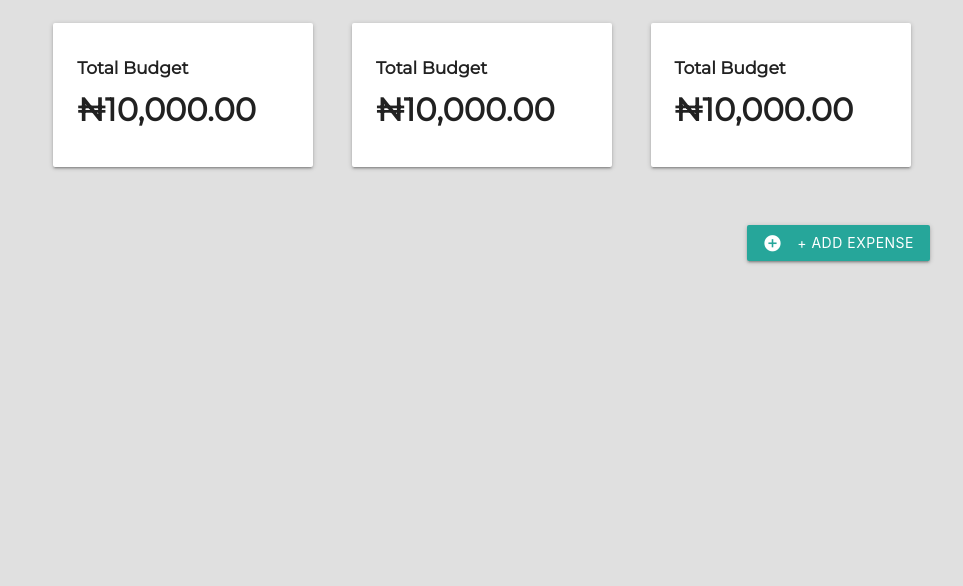
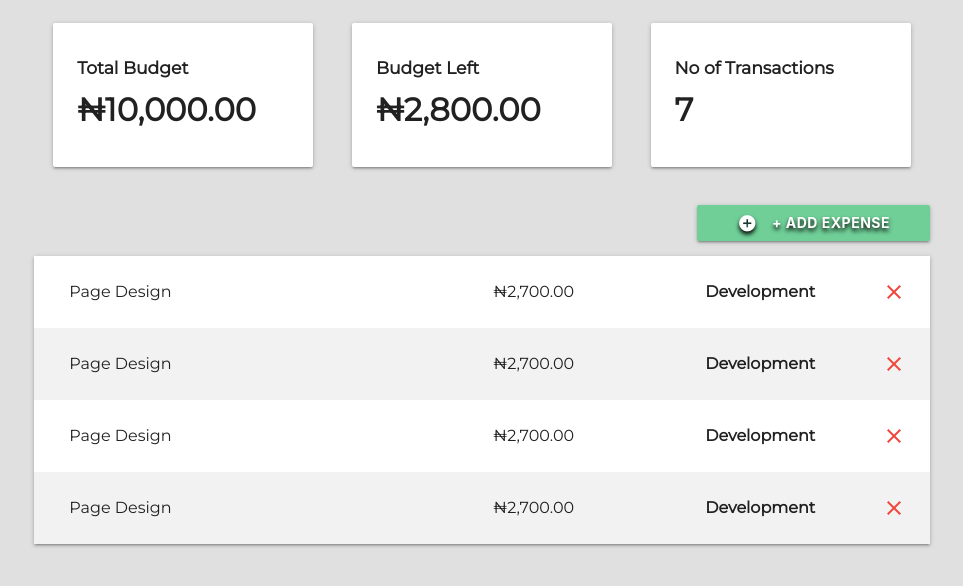
Before and after one commit to TeamCrescent/BudgetApp, a Django app: page /1 in a window 1280 px wide. Shown: the top 586 px of the page, without its empty margins (158-1121 px from the left). Run offline with Django 3.2, Linux system fonts and the light colour scheme.

Commit message:
templates complete

```diff
--- a/budgetProject/budget/static/css/styles.css
+++ b/budgetProject/budget/static/css/styles.css
@@ -7,6 +7,10 @@ html {
 }
 .bold {
   font-weight: bold;
+}
+
+.row {
+    margin: 0;
 }
 
 /* project list (No Projects) */
@@ -38,3 +42,24 @@ html {
         font-size: calc(16px + 6vw);
     }
 }
+
+.section-expenses button {
+    padding: 0px 40px;
+    font-weight: bold;
+    text-shadow: 0px 3px 4px rgba(0, 0, 0, 2.5);
+    background-color: #6FCF97;
+}
+
+.section-expenses .expense {
+    font-size: 16px;
+    border-radius: 0;
+    margin: 0;
+}
+
+.section-expenses .expense .category {
+    font-size: 13px;
+}
+
+.section-expenses li:nth-child(even) .expense {
+    background-color: #F2F2F2;
+}
--- a/budgetProject/budget/templates/budget/project-detail.html
+++ b/budgetProject/budget/templates/budget/project-detail.html
@@ -17,15 +17,15 @@
 
       <div class="col s12 m9 l4">
         <div class="card-panel">
-          <h6 class="bold">Total Budget</h6>
-          <h3 class="bold">₦10,000.00</h3>
+          <h6 class="bold">Budget Left</h6>
+          <h3 class="bold">₦2,800.00</h3>
         </div>
       </div>
 
       <div class="col s12 m9 l4">
         <div class="card-panel">
-          <h6 class="bold">Total Budget</h6>
-          <h3 class="bold">₦10,000.00</h3>
+          <h6 class="bold">No of Transactions</h6>
+          <h3 class="bold">7</h3>
         </div>
       </div>
 
@@ -41,6 +41,106 @@
               + Add Expense
           </button>
       </div>
+
+      <ul class="z-depth-1">
+          <li>
+              <div class="card-panel z-depth-0 expense">
+                  <div class="row">
+
+                      <div class="col l6">
+                          <span class="title">Page Design</span>
+                      </div>
+
+                      <div class="col l3">
+                          <span class="title">₦2,700.00</span>
+                      </div>
+
+                      <div class="col 1">
+                          <span class="title bold">Development</span>
+                      </div>
+
+                      <a href="">
+                          <i class="material-icons red-text right">close</i>
+                      </a>
+
+                  </div>
+              </div>
+          </li>
+
+          <li>
+              <div class="card-panel z-depth-0 expense">
+                  <div class="row">
+
+                      <div class="col l6">
+                          <span class="title">Page Design</span>
+                      </div>
+
+                      <div class="col l3">
+                          <span class="title">₦2,700.00</span>
+                      </div>
+
+                      <div class="col 1">
+                          <span class="title bold">Development</span>
+                      </div>
+
+                      <a href="">
+                          <i class="material-icons red-text right">close</i>
+                      </a>
+
+                  </div>
+              </div>
+          </li>
+
+          <li>
+              <div class="card-panel z-depth-0 expense">
+                  <div class="row">
+
+                      <div class="col l6">
+                          <span class="title">Page Design</span>
+                      </div>
+
+                      <div class="col l3">
+                          <span class="title">₦2,700.00</span>
+                      </div>
+
+                      <div class="col 1">
+                          <span class="title bold">Development</span>
+                      </div>
+
+                      <a href="">
+                          <i class="material-icons red-text right">close</i>
+                      </a>
+
+                  </div>
+              </div>
+          </li>
+
+          <li>
+              <div class="card-panel z-depth-0 expense">
+                  <div class="row">
+
+                      <div class="col l6">
+                          <span class="title">Page Design</span>
+                      </div>
+
+                      <div class="col l3">
+                          <span class="title">₦2,700.00</span>
+                      </div>
+
+                      <div class="col 1">
+                          <span class="title bold">Development</span>
+                      </div>
+
+                      <a href="">
+                          <i class="material-icons red-text right">close</i>
+                      </a>
+
+                  </div>
+              </div>
+          </li>
+
+      </ul>
+
   </section>
 
 </div>
```
